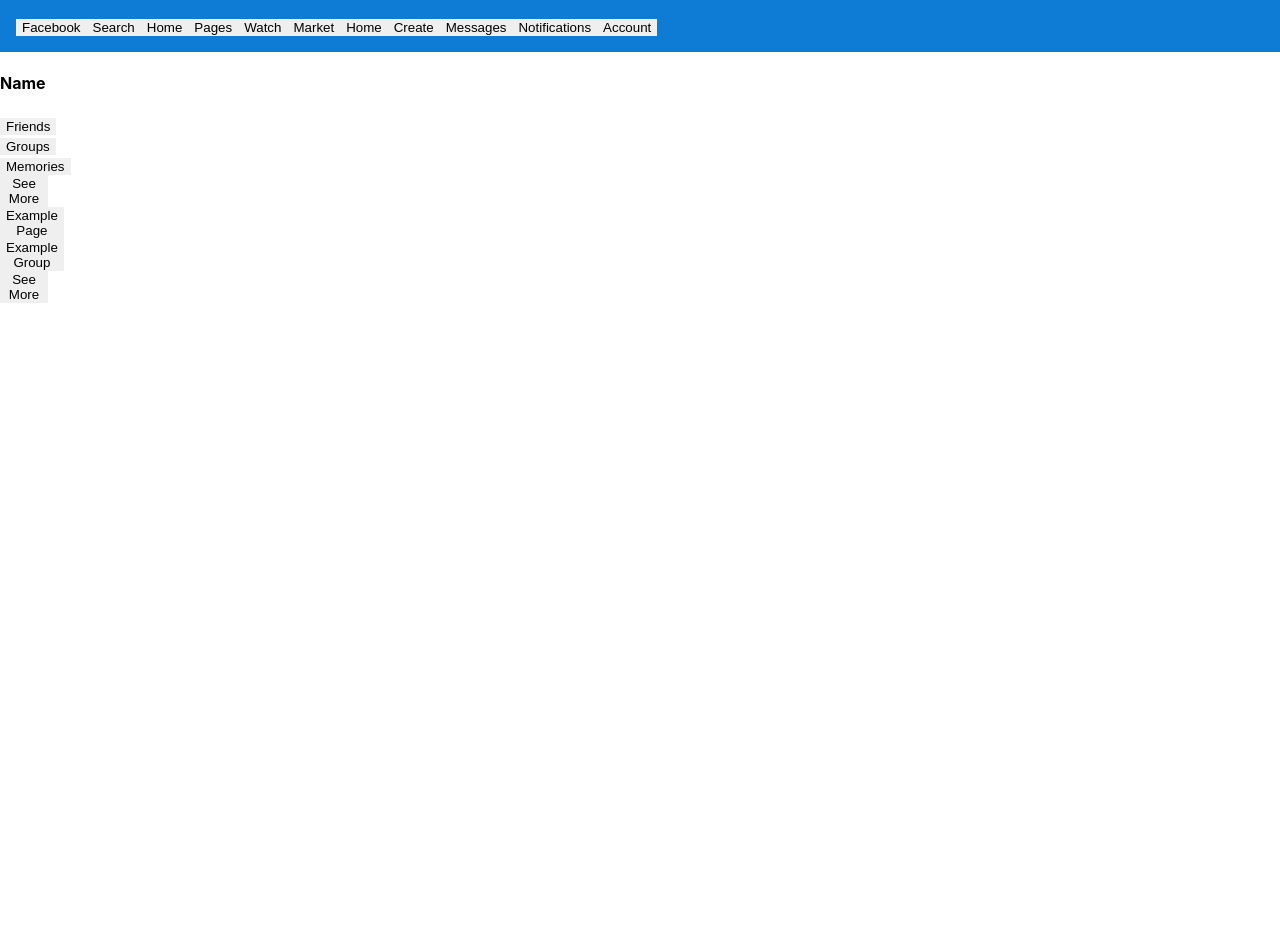
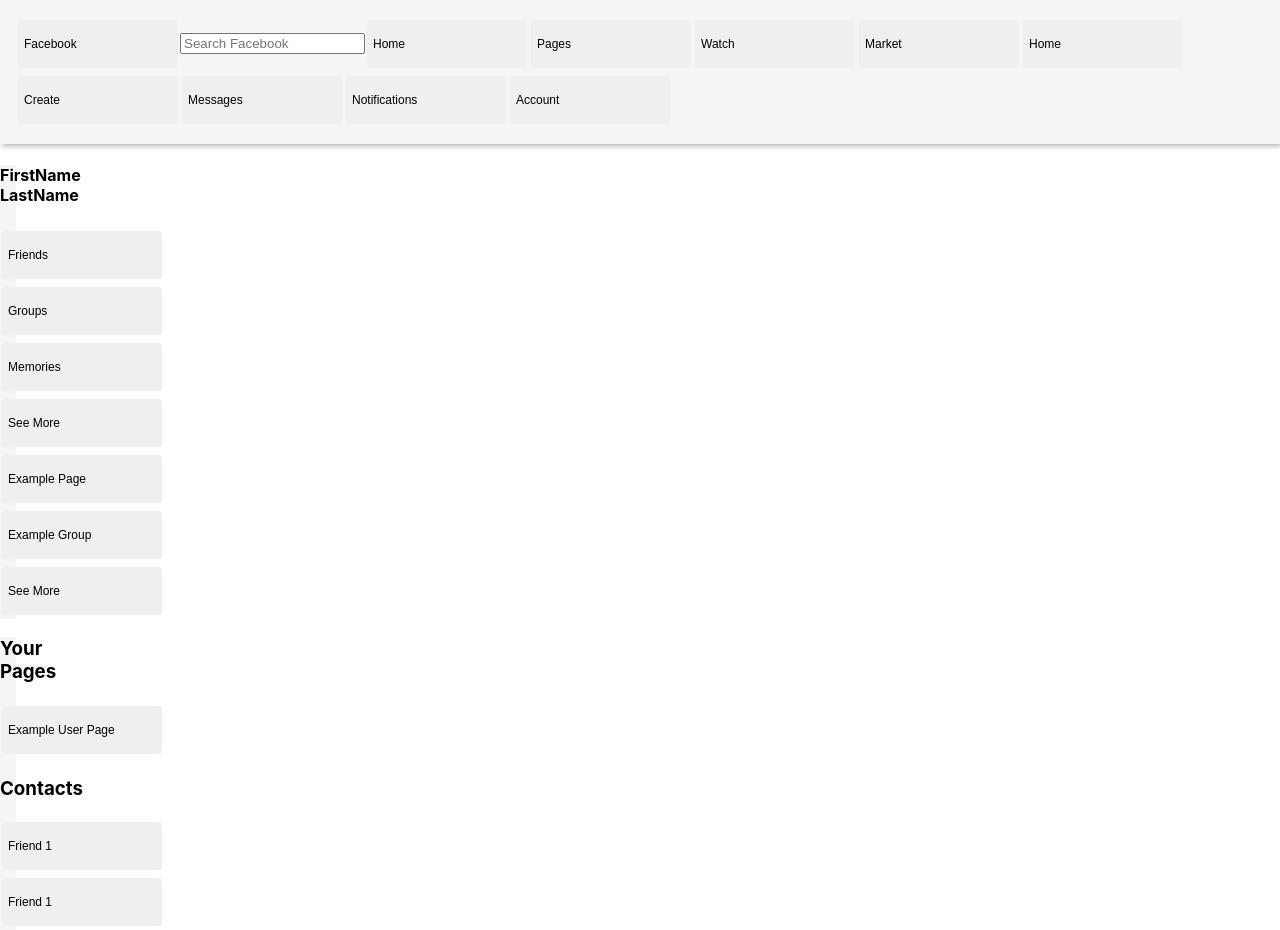
Before and after one commit to Ro5hi/facebook-mockup, a React (Create React App) app: page / in a window 1280 px wide. Before the commit the page ends 800 px from the top, so only its background shows below. Built offline with nearby package versions, Linux system fonts and the light colour scheme.

Commit message:
added styling to bars, added right nav bar and left bar

```diff
--- a/src/App.css
+++ b/src/App.css
@@ -3,8 +3,10 @@
 }
 
 .nav {
-    background-color: rgb(14, 123, 212);
+    background-color: whitesmoke;
     padding: 1rem;
+    border-color: black;
+    box-shadow: 2px 2px 5px rgba(0, 0, 0, 0.3);
 }
 
 .nav-bar {
@@ -12,11 +14,31 @@
 }
 
 .user-bar {
-    width: 3rem;
+    background-color: whitesmoke;
+    width: 1rem;
     justify-content: left;
-    left: 0.5rem;
+}
+
+.community-bar {
+    background-color: whitesmoke;
+    width: 1rem;
+    justify-content: right;
 }
 
 button {
+    width: 10rem;
+    height: 3rem;
+    font-size: 12px;
+    border-radius: 4px;
     border: none;
+    text-decoration: none;
+    display: inline-block;
+    text-align: justify;
+    transition-duration: 0.3s;
+    margin: 4px 2px;
+    cursor: pointer;
 }
+
+button:hover {
+    background-color: rgb(197, 197, 197);
+}
--- a/src/App.js
+++ b/src/App.js
@@ -6,7 +6,9 @@
       <div class="nav">
         <div class="nav-bar">
           <button onClick={""}>Facebook</button>
-          <button onClick={""}>Search</button>
+          <input type="text"
+                 placeholder="Search Facebook">
+          </input>
           <button onClick={""}>Home</button>
           <button onClick={""}>Pages</button>
           <button onClick={""}>Watch</button>
@@ -19,7 +21,7 @@
         </div>
       </div>
       <div class="user-bar">
-        <h4>Name</h4>
+        <h4>FirstName LastName</h4>
         <button onClick={""}>Friends</button>
         <button onClick={""}>Groups</button>
         <button onClick={""}>Memories</button>
@@ -30,6 +32,13 @@
           <button onClick={""}>See More</button>
         </div>
       </div>
+      <div class="community-bar">
+        <h3>Your Pages</h3>
+          <button onClick={""}>Example User Page</button>
+        <h3>Contacts</h3>
+          <button onClick={""}>Friend 1</button>
+          <button onClick={""}>Friend 1</button>
+      </div>
     </div>
   );
 }
```
